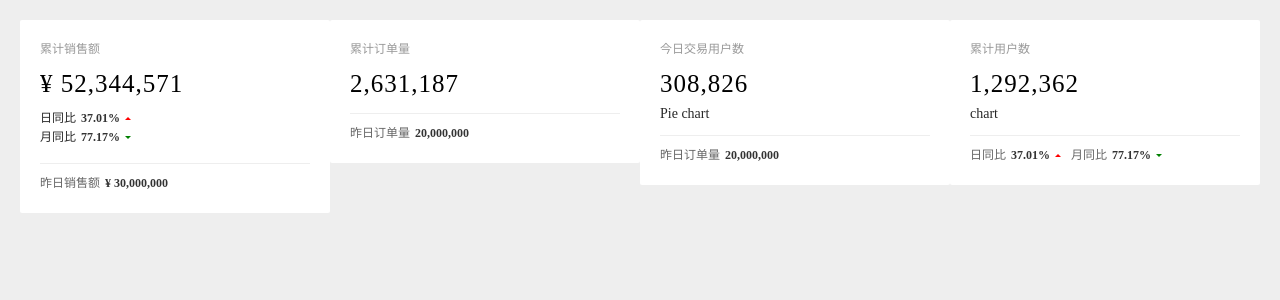
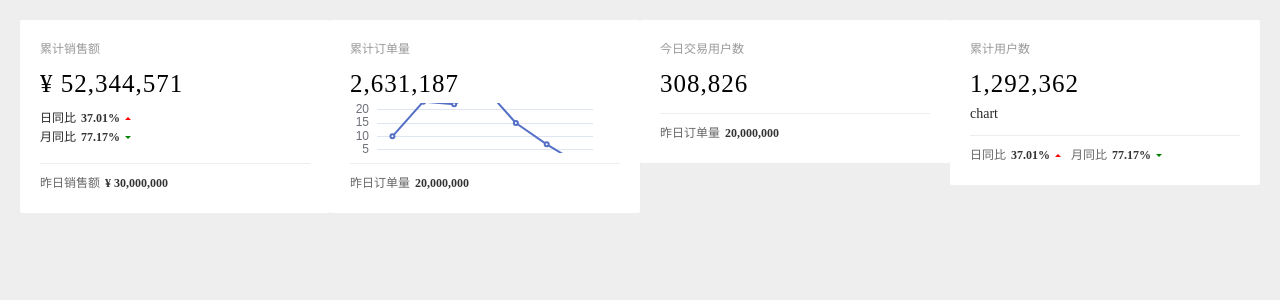
Before and after one commit to Thursss/vi, a React (Create React App) app: page /data-report in a window 1280 px wide. Shown: the top 300 px of the page. Built offline with nearby package versions, Linux system fonts and the light colour scheme.

Commit message:
feat: 添加图表配置参数

```diff
--- a/src/pages/datav-report/index.tsx
+++ b/src/pages/datav-report/index.tsx
@@ -5,14 +5,10 @@ import { Row, Col, Card } from '../../z-ui';
 import Total from './component/Total';
 import TotalNumber from './component/TotalNumber';
 import pluginFactory from '../../plugin/singleton';
-import {
-  EChartsLinePluginProps,
-  EChartsPiePluginProps,
-} from '../../plugin/type';
+import { EChartsLinePluginProps } from '../../plugin/line/type';
 
 function DatavReport() {
   const lineChart = pluginFactory().get<EChartsLinePluginProps>('line');
-  const pieChart = pluginFactory().get<EChartsPiePluginProps>('pie');
 
   return (
     <StyleDashboard className="dashboard">
@@ -45,7 +41,10 @@ function DatavReport() {
                 value="2,631,187"
                 total={<TotalNumber text="昨日订单量"> 20,000,000</TotalNumber>}
               >
-                {lineChart?.chart}
+                {lineChart.chart({
+                  height: 50,
+                  formData: [10, 23, 22, 28, 15, 7, 0],
+                })}
               </Total>
             </Card>
           </Col>
@@ -56,7 +55,7 @@ function DatavReport() {
                 value="308,826"
                 total={<TotalNumber text="昨日订单量"> 20,000,000</TotalNumber>}
               >
-                {pieChart?.chart}
+                {/* {pieChart?.chart} */}
               </Total>
             </Card>
           </Col>
--- a/src/plugin/chart/index.tsx
+++ b/src/plugin/chart/index.tsx
@@ -1,18 +1,26 @@
-import React, { FC, useRef } from 'react';
+import React, { FC, useRef, useEffect } from 'react';
 import styled from 'styled-components';
-import { init, ECharts } from 'echarts'
+import { init, ECharts } from 'echarts';
 
-import { EChartsProps } from '../type';
+import { EChartsProps, EChartsStylesProps } from '../type';
 
-// const Styles = styled(EChartsStylesProps)`
-//   height: ${({ height }) => height};
-//   width: ${({ width }) => width};
-// `;
+const Styles = styled.div<EChartsStylesProps>`
+  height: ${({ height }) => height};
+  width: ${({ width }) => width};
+`;
 
-const EChartCore: FC<EChartsProps> = ({ children, width, height, echartOptions }) => {
+const EChartCore: FC<EChartsProps> = ({ width, height, echartOptions }) => {
   const divRef = useRef<HTMLDivElement>(null);
   const chartRef = useRef<ECharts>();
-  return <div ref={divRef} />;
+  useEffect(() => {
+    if (!divRef.current) return;
+    if (!chartRef.current) chartRef.current = init(divRef.current);
+    chartRef.current.setOption(echartOptions, true);
+  }, [echartOptions]);
+  useEffect(() => {
+    if (chartRef.current) chartRef.current.resize({ width, height });
+  }, [width, height]);
+  return <Styles ref={divRef} width={width} height={height}></Styles>;
 };
 
 export default EChartCore;
--- a/src/plugin/initEChartPlugin.tsx
+++ b/src/plugin/initEChartPlugin.tsx
@@ -1,6 +1,10 @@
 import EChartsLinePlugin from './line';
 import EChartsPiePlugin from './pie';
 
+/**
+ * 初始化图表插件
+ *
+ */
 export default function initEChartPlugin() {
   new EChartsLinePlugin().configure('line');
   new EChartsPiePlugin().configure('pie');
--- a/src/plugin/line/chart.tsx
+++ b/src/plugin/line/chart.tsx
@@ -1,10 +1,35 @@
 import React, { FC, ReactNode } from 'react';
 import styled from 'styled-components';
+import { EChartsOption } from 'echarts';
+
 import EChartCore from '../chart';
+import { PieTransformedProps } from './type';
 
-const ChartLine: FC<any> = (props) => {
-  const { children, option } = props ?? {};
-  return <EChartCore width={100} height={50} echartOptions={option}></EChartCore>;
+const ChartLine: FC<PieTransformedProps> = (props) => {
+  const { width, height, formData } = props;
+  // TODO
+  const echartOptions: EChartsOption = {
+    xAxis: {
+      type: 'category',
+      data: ['Mon', 'Tue', 'Wed', 'Thu', 'Fri', 'Sat', 'Sun'],
+    },
+    yAxis: {
+      type: 'value',
+    },
+    series: [
+      {
+        type: 'line',
+        data: formData,
+      },
+    ],
+  };
+  return (
+    <EChartCore
+      width={width}
+      height={height}
+      echartOptions={echartOptions}
+    ></EChartCore>
+  );
 };
 
 export default ChartLine;
--- a/src/plugin/line/defaultProps.tsx
+++ b/src/plugin/line/defaultProps.tsx
@@ -1,9 +1,9 @@
-import { EChartsLinePluginProps } from '../type';
+import { EChartsLinePluginProps } from './type';
 import ChartLine from './chart';
 
 const defaultProps: EChartsLinePluginProps = {
   description: 'EChart pie test',
-  chart: () => ChartLine({}),
+  chart: (transformProps) => ChartLine(transformProps),
 };
 
 export default defaultProps;
--- /dev/null
+++ b/src/plugin/line/type.tsx
@@ -0,0 +1,12 @@
+import { ReactNode } from 'react';
+import { Base } from '../type';
+
+export interface EChartsLinePluginProps extends Base {
+  chart: (transformProps: PieTransformedProps) => any;
+}
+
+export interface PieTransformedProps {
+  height?: number;
+  width?: number;
+  formData: number[];
+}
```
Also changed, not shown: src/plugin/line/index.tsx (+5 -3 lines), src/plugin/type/index.tsx (+5 -8 lines).
